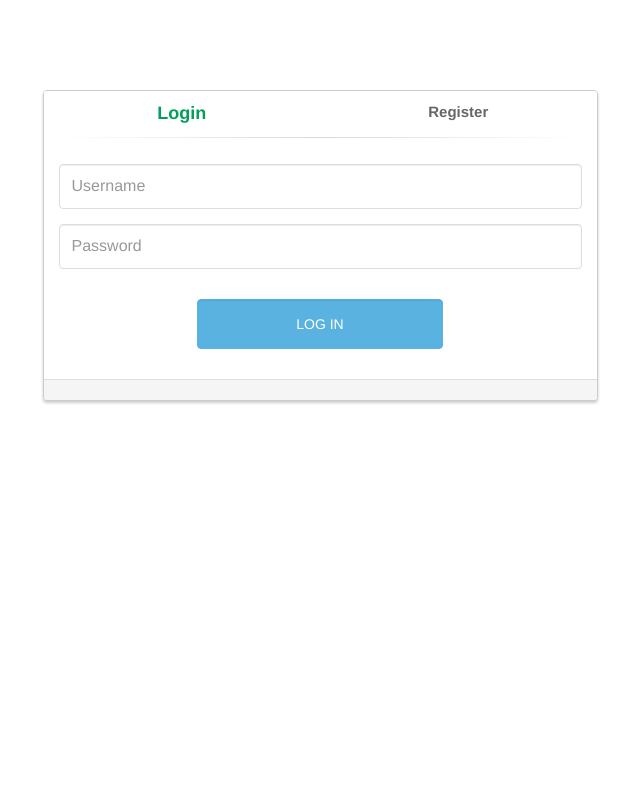
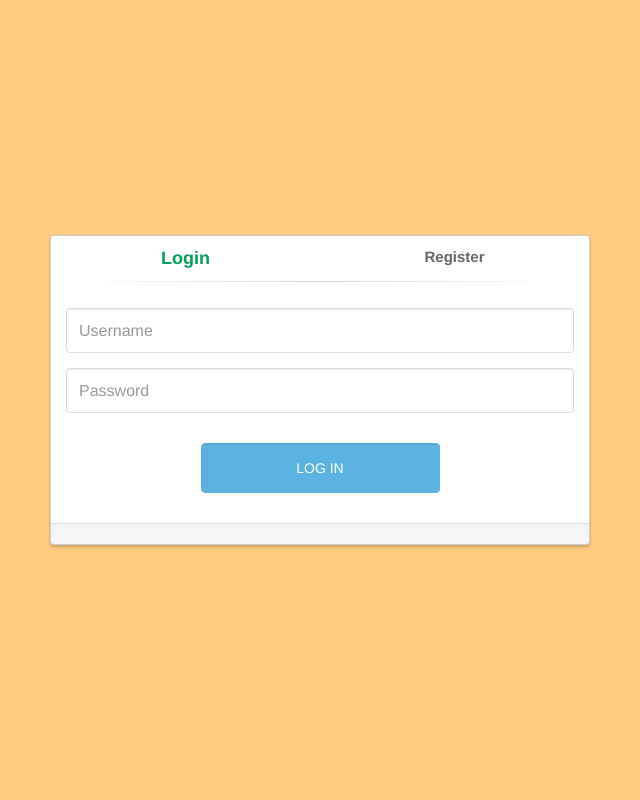
Before and after one commit to shengdade/ECE1779_Assignment1, a Flask app: page /login in a window 1280 px wide. Shown: the whole page, without its empty margins (320-960 px from the left). Run offline with Flask 2, Linux system fonts and the light colour scheme; some libraries are stand-ins or nearby versions.

Commit message:
center log in window and set background

```diff
--- a/app/templates/login.html
+++ b/app/templates/login.html
@@ -7,10 +7,29 @@
     <script src="https://ajax.googleapis.com/ajax/libs/jquery/3.1.1/jquery.min.js"></script>
     <script src="https://maxcdn.bootstrapcdn.com/bootstrap/3.3.7/js/bootstrap.min.js"></script>
     <link rel="stylesheet" type="text/css" href="{{ url_for('static',filename='login.css') }}">
+    <style>
+        html, body, .container-table {
+            height: 100%;
+        }
+
+        body {
+            background-color: #ffcc80;
+            padding: 0;
+        }
+
+        .container-table {
+            display: table;
+        }
+
+        .vertical-center-row {
+            display: table-cell;
+            vertical-align: middle;
+        }
+    </style>
 </head>
 <body>
-<div class="container">
-    <div class="row">
+<div class="container container-table">
+    <div class="row vertical-center-row">
         <div class="col-md-6 col-md-offset-3">
             <div class="panel panel-login">
                 <div class="panel-heading">
@@ -30,7 +49,8 @@
                             <form id="login-form" action="{{ url_for('login') }}" method="post" role="form"
                                   style="display: block;">
                                 <div class="form-group">
-                                    <input type="text" name="username" id="username" tabindex="1" class="form-control"
+                                    <input type="text" name="username" id="username" tabindex="1"
+                                           class="form-control"
                                            placeholder="Username" value="">
                                 </div>
                                 <div class="form-group">
@@ -49,7 +69,8 @@
                             <form id="register-form" action="{{ url_for('register') }}" method="post"
                                   role="form" style="display: none;">
                                 <div class="form-group">
-                                    <input type="text" name="username" id="username" tabindex="1" class="form-control"
+                                    <input type="text" name="username" id="username" tabindex="1"
+                                           class="form-control"
                                            placeholder="Username" value="">
                                 </div>
                                 <div class="form-group">
@@ -57,7 +78,8 @@
                                            class="form-control" placeholder="Password">
                                 </div>
                                 <div class="form-group">
-                                    <input type="password" name="confirm_password" id="confirm_password" tabindex="2"
+                                    <input type="password" name="confirm_password" id="confirm_password"
+                                           tabindex="2"
                                            class="form-control" placeholder="Confirm Password">
                                 </div>
                                 <div class="form-group">
```
